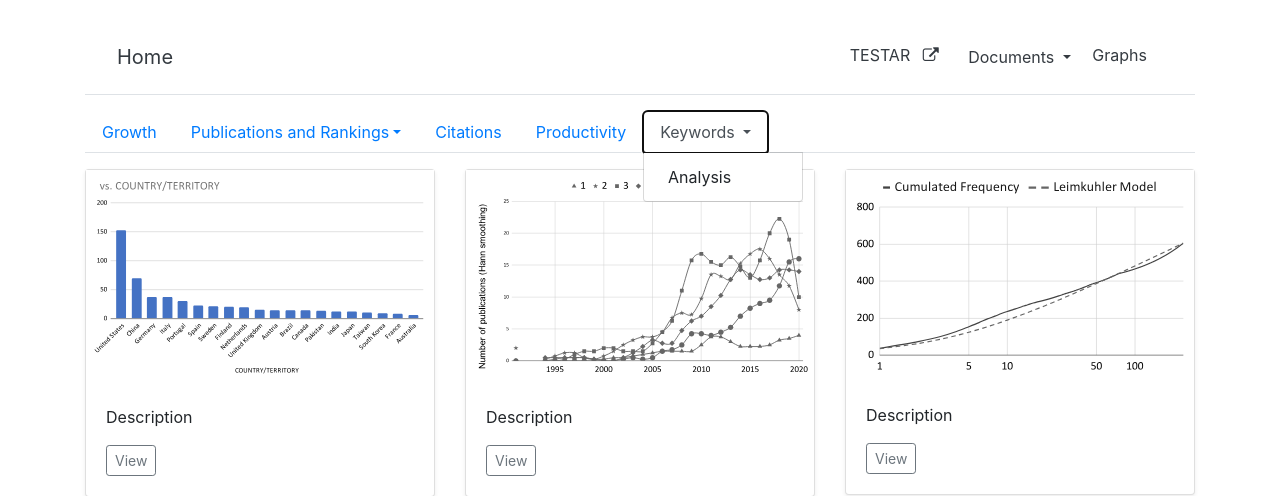
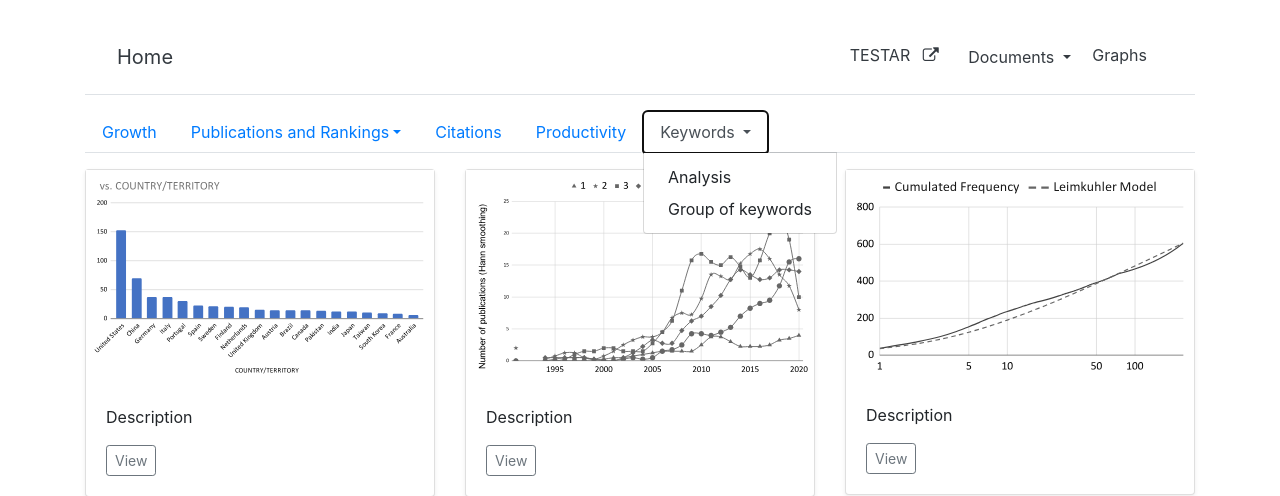
Before and after one commit to oliviarves/gui-testing-repository, a Django app: page /results/ in a window 1280 px wide, after a click on "Keywords". Shown: the top 496 px of the page. Run offline with Django 3.2, Linux system fonts and the light colour scheme.

Commit message:
fix static

```diff
--- a/templates/results.html
+++ b/templates/results.html
@@ -1,6 +1,7 @@
 {% extends "base_generic.html" %}
 
 {% block content %}
+{% load static %}
 <p>
         <ul class="nav nav-tabs">
           <li class="nav-item">
@@ -29,7 +30,7 @@
         {#      <a class="dropdown-item" href="#">Separated link</a>#}
         {#      <div class="dropdown-divider"></div>#}
               <a class="dropdown-item" href="#">Analysis</a>
-{#              <a class="dropdown-item" href="{% static "data/Keywords.xlsx" %}">Group of keywords</a>#}
+              <a class="dropdown-item" href="{% static "data/Keywords.xlsx" %}">Group of keywords</a>
             </div>
           </li>
         </ul>
@@ -39,7 +40,6 @@
                 <div class="col-md-4">
                     <div class="card mb-4 shadow-sm">
                         {% with 'data/'|add:chart as chart_static %}
-                        {% load static %}
                             <img src="{% static chart_static %}">
                         {% endwith %}
                         <div class="card-body">
```
